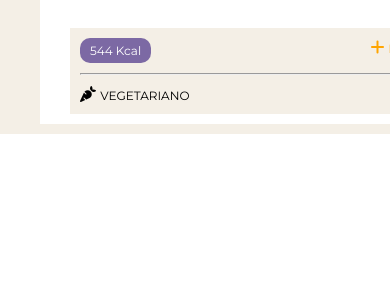
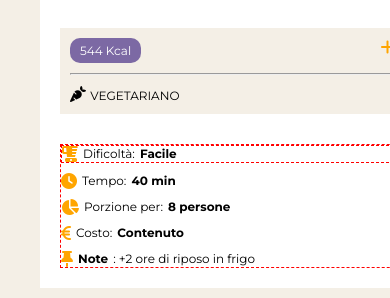
Before and after one commit to TanaraCavalcante/htmlcss-responsive-layout, a plain HTML site: page index.html in a window 390 px wide. Shown: the part 546-844 px from the top of the page. Drawn offline with Linux system fonts and the light colour scheme.

Commit message:
tablet responsive - section recipe

```diff
--- a/index.html
+++ b/index.html
@@ -59,8 +59,8 @@
 
     <!--Section Recipe -->
 
-     <section id="Recipe" class="col container">
-        <div class="card">
+     <section id="Recipe" class="container">
+        <div class="card ">
             <iframe src="https://www.youtube.com/embed/JVT900H6s0g?si=L_VSbk6X5538UQ42" title="YouTube video player"></iframe>
 
 
@@ -77,9 +77,16 @@
                     <i class="fa-solid fa-carrot"></i>
                     <span>VEGETARIANO</span>
                 </DIV>
+            </div>
 
-
-
+            <div class="bottom-card border">
+              <ul>
+                <li class="border"><i class="fa-solid fa-blender"></i><span>Dificoltà:</span> <span class="bold"> Facile</span></li>
+                <li><i class="fa-solid fa-clock"></i><span>Tempo:</span><span class="bold"> 40 min</span></li>
+                <li><i class="fa-solid fa-chart-pie"></i><span> Porzione per:</span> <span class="bold">8 persone</span></li>
+                <li><i class="fa-solid fa-euro-sign"></i><span>Costo:</span><span class="bold"> Contenuto</span></li>
+                <li><i class="fa-solid fa-thumbtack"></i><span class="bold">Note</span><span>: +2 ore di riposo in frigo</span></li>
+              </ul>
             </div>
         </div>
 
--- a/style.css
+++ b/style.css
@@ -10,6 +10,7 @@
     margin: 0 auto;
     padding: 10px 40px;
 }
+
 
 body{
     min-width: 500px;
@@ -47,6 +48,9 @@ ul{
     display: none;
 }
 
+.border{
+    border: 1px dashed red;
+}
 
 /*--Buttons--*/
 .btn{
@@ -150,7 +154,7 @@ iframe{
     height: 360px;
 }
 .midle-card{
-    margin: 10px 30px;
+    margin: 10px 20px;
     padding: 10px;
     background-color:rgb(244, 239, 230);
     display: flex;
@@ -166,3 +170,22 @@ iframe{
 .cal-info :last-child{
     color: orange;
  }
+
+ .bottom-card{
+    margin: 0 20px 20px 20px;
+ }
+
+.bottom-card > ul {
+    display: flex;
+    flex-direction: column;
+    gap: 10px;
+}
+
+.bottom-card > ul > li{
+    display: flex;
+    gap: 5px;
+}
+
+.bottom-card i{
+    color: orange;
+}
--- a/tablet.css
+++ b/tablet.css
@@ -15,7 +15,7 @@
     }
 
     p, a, span{
-        font-size: 16px;
+        font-size: 14px;
     }
 
     /*-------------
@@ -31,4 +31,18 @@
         display: flex;
     }
 
+    /***Recipe Section***/
+
+    .iframe{
+        height: 380px;
+    }
+
+    .bottom-card > ul {
+        flex-direction: row;
+        flex-wrap: wrap;
+    }
+
+    .bottom-card > ul > li{
+        flex-basis: calc(100% / 3 - 20px);
+    }
 }
```
